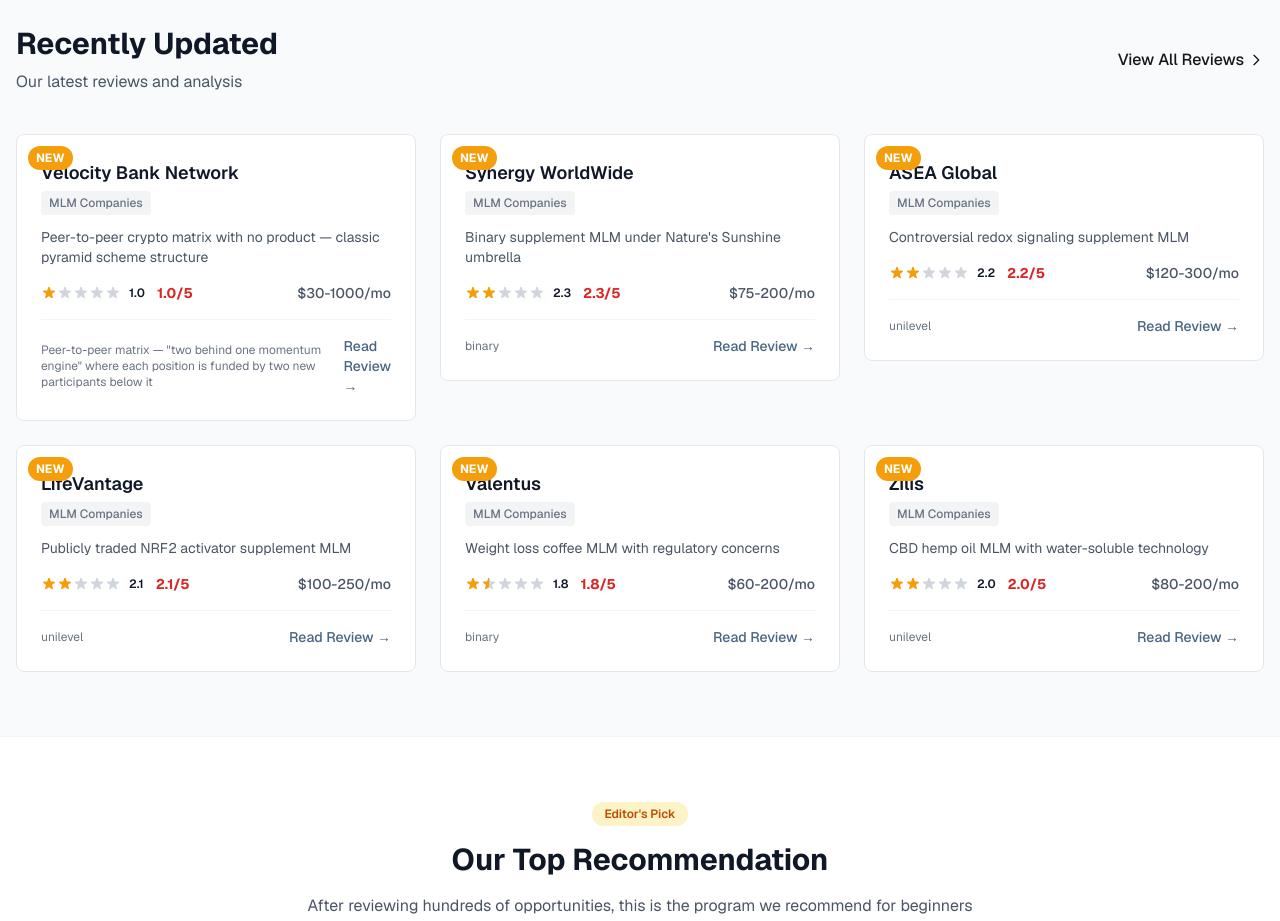
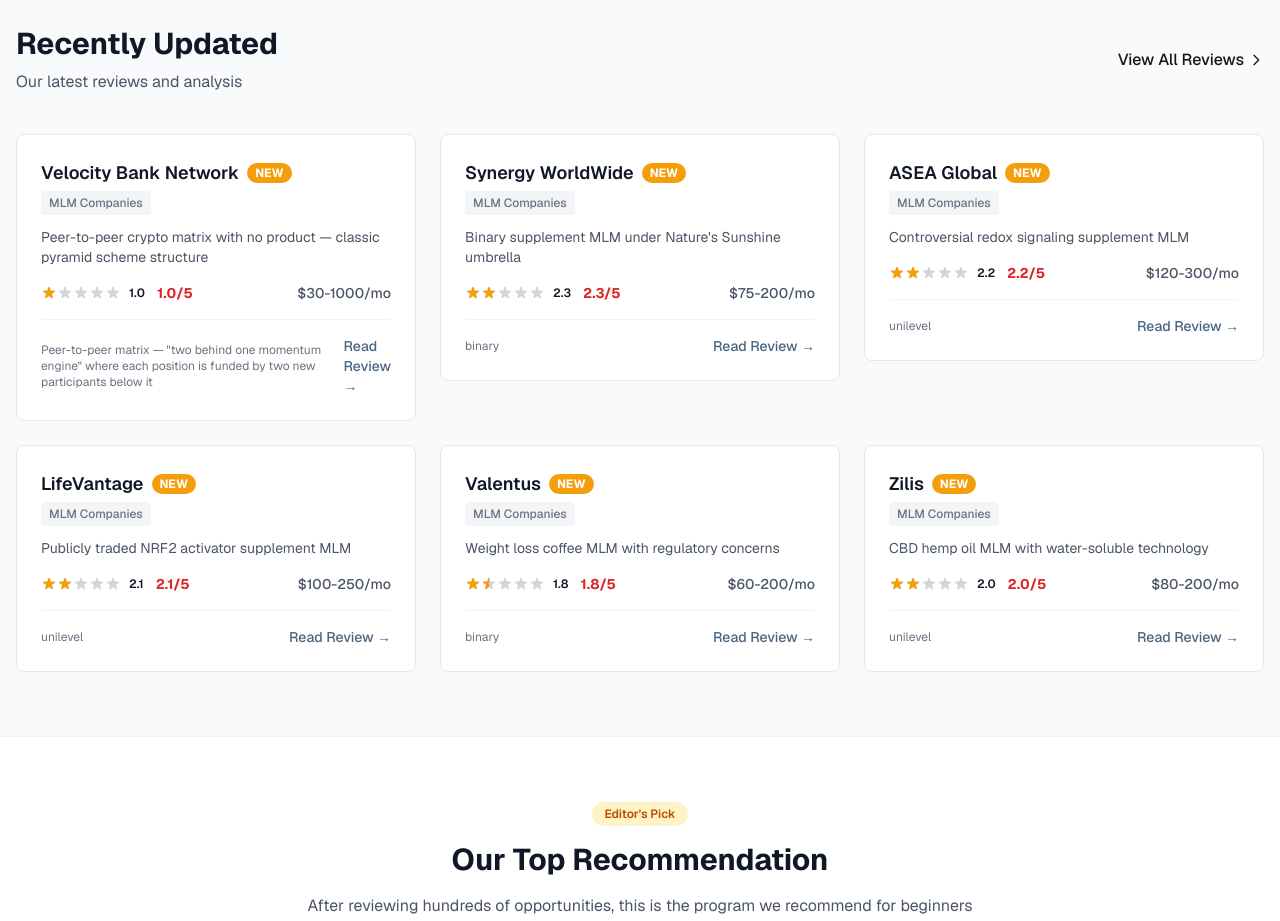
Before and after one commit to homebusinessacademy/home-business-watch, a Next.js app: page / in a window 1280 px wide. Shown: the part 1560-2481 px from the top of the page. Built offline with nearby package versions, Linux system fonts and the light colour scheme.

Commit message:
Fix NEW/UPDATED badge - inline with company name, no overlap

```diff
--- a/src/app/page.tsx
+++ b/src/app/page.tsx
@@ -180,13 +180,8 @@
               const thirtyDaysAgo = Date.now() - 30 * 24 * 60 * 60 * 1000;
               const isNew = new Date(company.created_at).getTime() > thirtyDaysAgo;
               const isUpdated = !isNew && new Date(company.last_updated).getTime() > thirtyDaysAgo;
-              return (
-                <div key={company.slug} className="relative">
-                  {isNew && <span className="absolute top-3 left-3 z-10 text-xs font-bold text-white bg-amber-500 px-2 py-1 rounded-full">NEW</span>}
-                  {isUpdated && <span className="absolute top-3 left-3 z-10 text-xs font-bold text-white bg-blue-500 px-2 py-1 rounded-full">UPDATED</span>}
-                  <CompanyCard company={company} />
-                </div>
-              );
+              const badge = isNew ? 'new' : isUpdated ? 'updated' : undefined;
+              return <CompanyCard key={company.slug} company={company} badge={badge} />;
             })}
           </div>
         </div>
--- a/src/components/CompanyCard.tsx
+++ b/src/components/CompanyCard.tsx
@@ -4,9 +4,10 @@
 
 interface CompanyCardProps {
   company: Company;
+  badge?: 'new' | 'updated';
 }
 
-export function CompanyCard({ company }: CompanyCardProps) {
+export function CompanyCard({ company, badge }: CompanyCardProps) {
   const costDisplay = company.monthly_cost_min === 0 && company.monthly_cost_max === 0
     ? 'Free'
     : company.monthly_cost_min === company.monthly_cost_max
@@ -24,9 +25,13 @@
       <article className="bg-white rounded-lg border border-gray-200 p-6 hover:shadow-lg hover:border-navy-300 transition-all duration-200">
         <div className="flex items-start justify-between mb-3">
           <div>
-            <h3 className="text-lg font-semibold text-gray-900 group-hover:text-navy-700 transition-colors">
-              {company.name}
-            </h3>
+            <div className="flex items-center gap-2 flex-wrap">
+              <h3 className="text-lg font-semibold text-gray-900 group-hover:text-navy-700 transition-colors">
+                {company.name}
+              </h3>
+              {badge === 'new' && <span className="text-xs font-bold text-white bg-amber-500 px-2 py-0.5 rounded-full">NEW</span>}
+              {badge === 'updated' && <span className="text-xs font-bold text-white bg-blue-500 px-2 py-0.5 rounded-full">UPDATED</span>}
+            </div>
             <span className="inline-block text-xs font-medium text-gray-500 bg-gray-100 px-2 py-1 rounded mt-1">
               {CATEGORY_LABELS[company.category]}
             </span>
```
